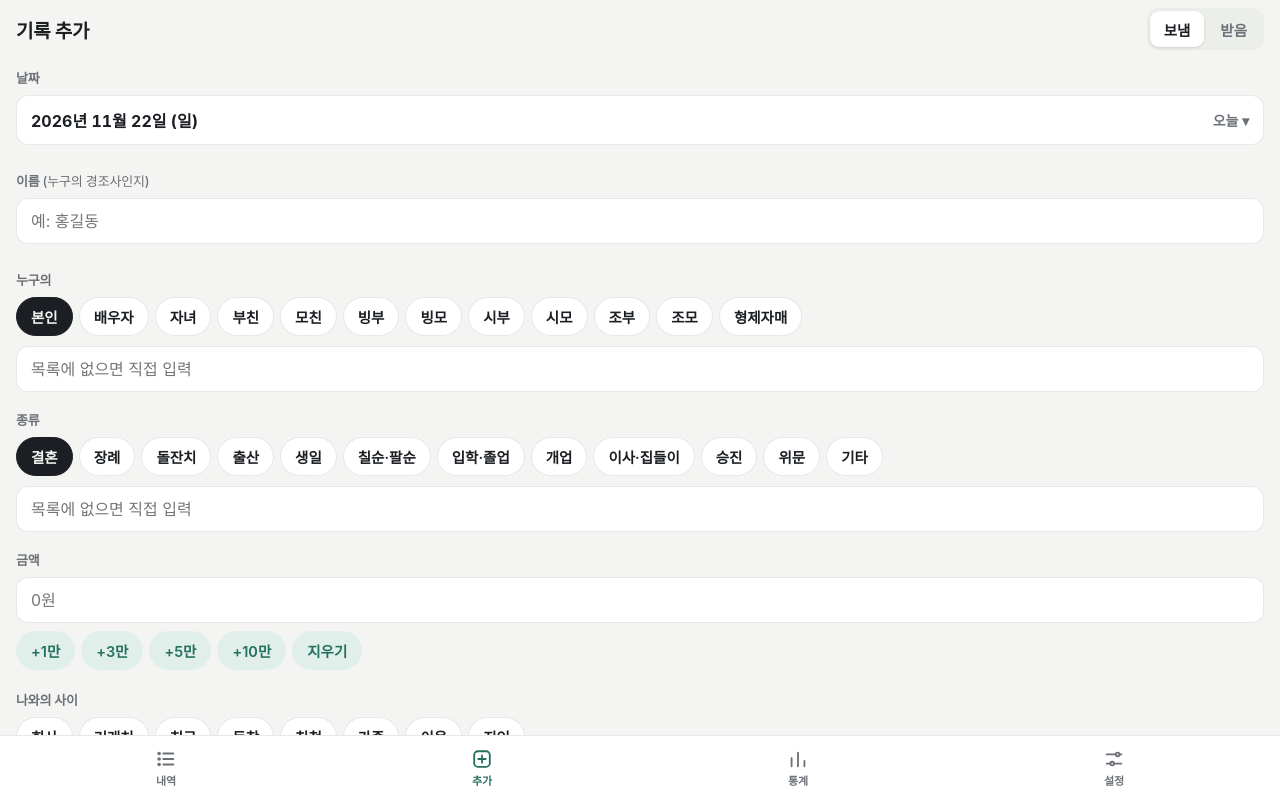
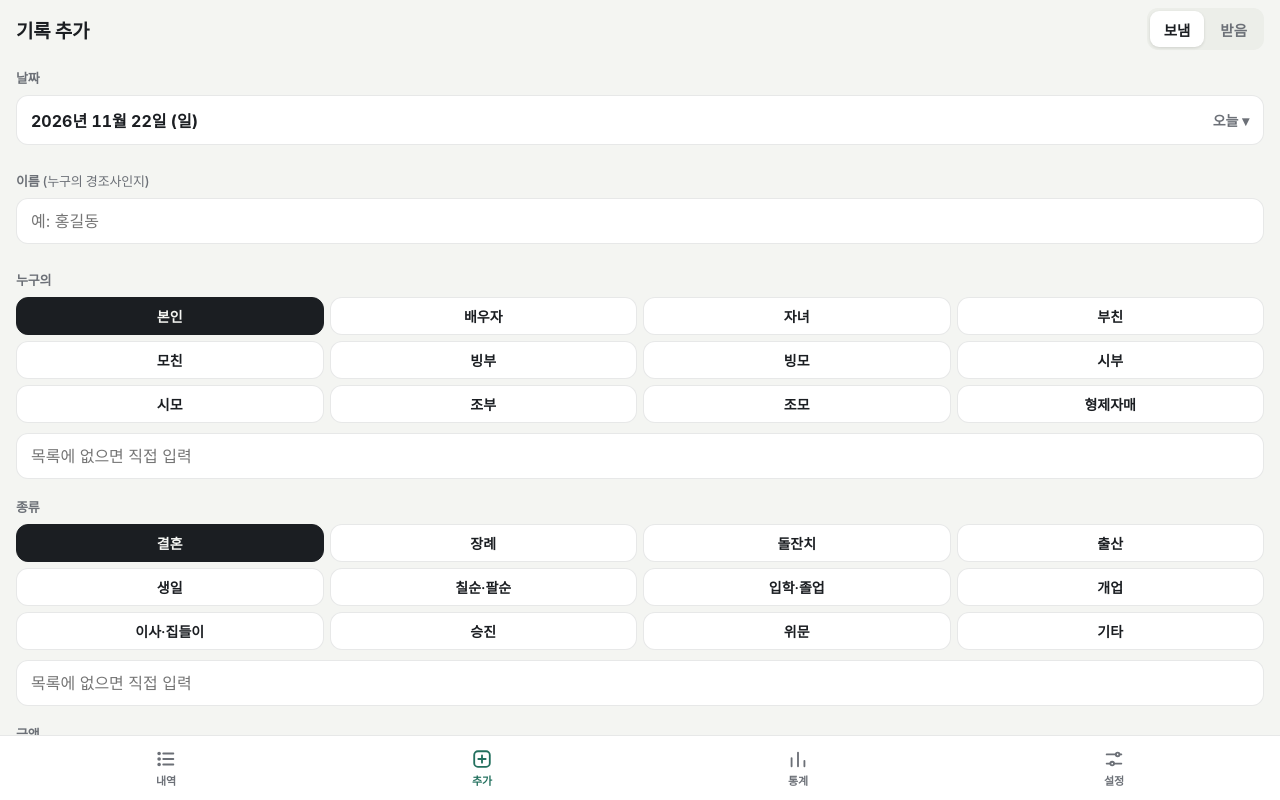
Before and after one commit to friese8807/gyeongjosa, a plain HTML site: page index.html in a window 1280 px wide. Both pictures are taken after typing "Sample" into the empty fields and a click on the button "추가". Drawn offline with Linux system fonts and the light colour scheme.

Commit message:
추가 화면: 누구의·종류·사이 버튼을 4칸 바둑판으로 모두 보이게 (시안 B)
Co-Authored-By: Claude Opus 5.5 <noreply@anthropic.com>
Claude-Session: https://claude.ai/code/session_01NzWFDYSDqzJM3hJGmGLVvN

```diff
--- a/index.html
+++ b/index.html
@@ -234,6 +234,8 @@ textarea.inp{resize:vertical;min-height:70px}
 .dateBtn{display:flex;align-items:center;justify-content:space-between;width:100%;border:1px solid var(--line);background:var(--solid);color:var(--ink);border-radius:12px;padding:12px 14px;font:inherit;font-size:16px;font-weight:700;cursor:pointer}
 .chips{display:flex;gap:6px;padding-bottom:2px}
 .chips.wrap{flex-wrap:wrap}
+.chips.grid{display:grid;grid-template-columns:repeat(4,1fr);gap:6px}   /* 누구의·종류·사이: 4칸 바둑판으로 모두 보이게 */
+.chips.grid button{border-radius:12px;padding:8px 2px;font-size:14px}
 .chips button{flex:none;border:1px solid var(--line);background:var(--solid);color:var(--ink);font:inherit;font-size:14.5px;font-weight:600;border-radius:999px;padding:8px 14px;cursor:pointer;min-height:38px}
 .chips button.on{background:var(--ink);color:var(--bg);border-color:var(--ink)}
 .chips.amts button{background:var(--accent-soft);color:var(--accent);border-color:transparent}
@@ -621,7 +623,7 @@ const AppKit = (() => {
 })();
 </script>
 <script>
-const BUILD = '1795279212';            // version.txt 와 같은 숫자 — scripts/bump_version.py 가 함께 바꾼다
+const BUILD = '1795279864';            // version.txt 와 같은 숫자 — scripts/bump_version.py 가 함께 바꾼다
 /* 화면 높이: 상태바가 default 인 홈 화면 앱에서는 innerHeight 가 이미 상태바를 뺀 높이다.
    키트의 fixViewport() 처럼 화면 전체와의 차이를 더하면 문서가 상태바 높이만큼 길어져
    탭바가 화면 아래로 밀려난다(아이폰 실기기에서 확인). 그래서 innerHeight 를 그대로 쓴다.
@@ -915,7 +917,7 @@ function topAdd() {
   return `<h1 class="ttl">${d.id ? '기록 수정' : '기록 추가'}</h1>
     <div class="seg">${[['give', '보냄'], ['recv', '받음']].map(([k, t]) => `<button data-fdir="${k}" class="${d.dir === k ? 'on' : ''}">${t}</button>`).join('')}</div>`;
 }
-const chipRow = (key, list, cur, multi) => `<div class="chips ak-hscroll" data-noswipe data-chips="${key}">${list.map(v => `<button type="button" data-chip="${esc(v)}" class="${(multi ? cur.includes(v) : cur === v) ? 'on' : ''}">${esc(v)}</button>`).join('')}</div>`;
+const chipRow = (key, list, cur, multi) => `<div class="chips grid" data-noswipe data-chips="${key}">${list.map(v => `<button type="button" data-chip="${esc(v)}" class="${(multi ? cur.includes(v) : cur === v) ? 'on' : ''}">${esc(v)}</button>`).join('')}</div>`;
 function viewAdd() {
   const d = S.draft;
   const names = [...new Set(S.recs.map(r => r.name))];
--- a/sw.js
+++ b/sw.js
@@ -1,5 +1,5 @@
 // 서비스 워커 — 네트워크 우선, 실패하면 캐시 (오프라인에서도 앱이 열리게). 외부 API 는 건드리지 않는다.
-const CACHE = 'gyeongjosa-1795279212';   // scripts/bump_version.py 가 숫자를 바꾼다
+const CACHE = 'gyeongjosa-1795279864';   // scripts/bump_version.py 가 숫자를 바꾼다
 const SHELL = ['./', 'index.html', 'manifest.webmanifest', 'icon-192-v1.png', 'icon-180-v1.png'];
 
 self.addEventListener('install', e => {
```
Also changed, not shown: version.txt.
